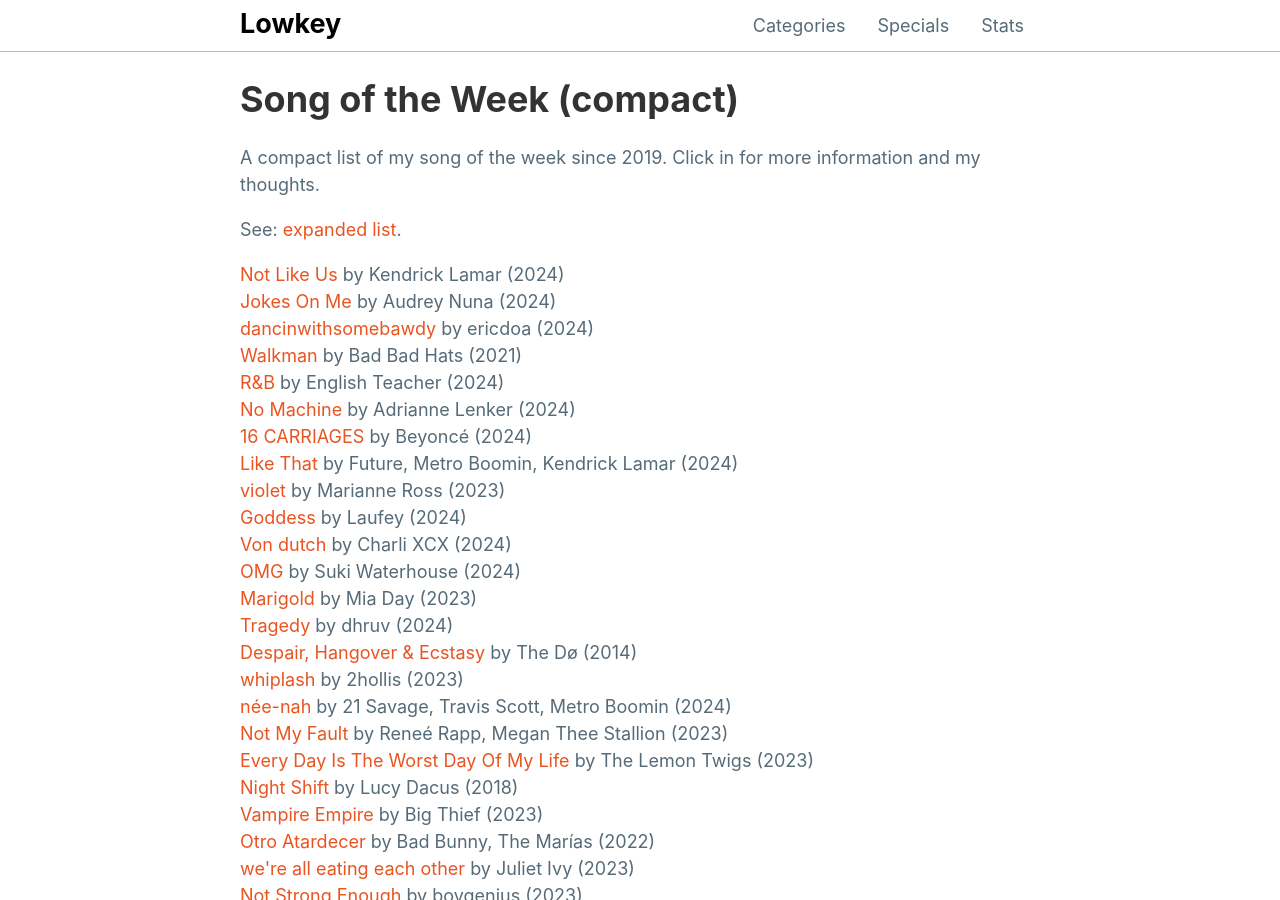
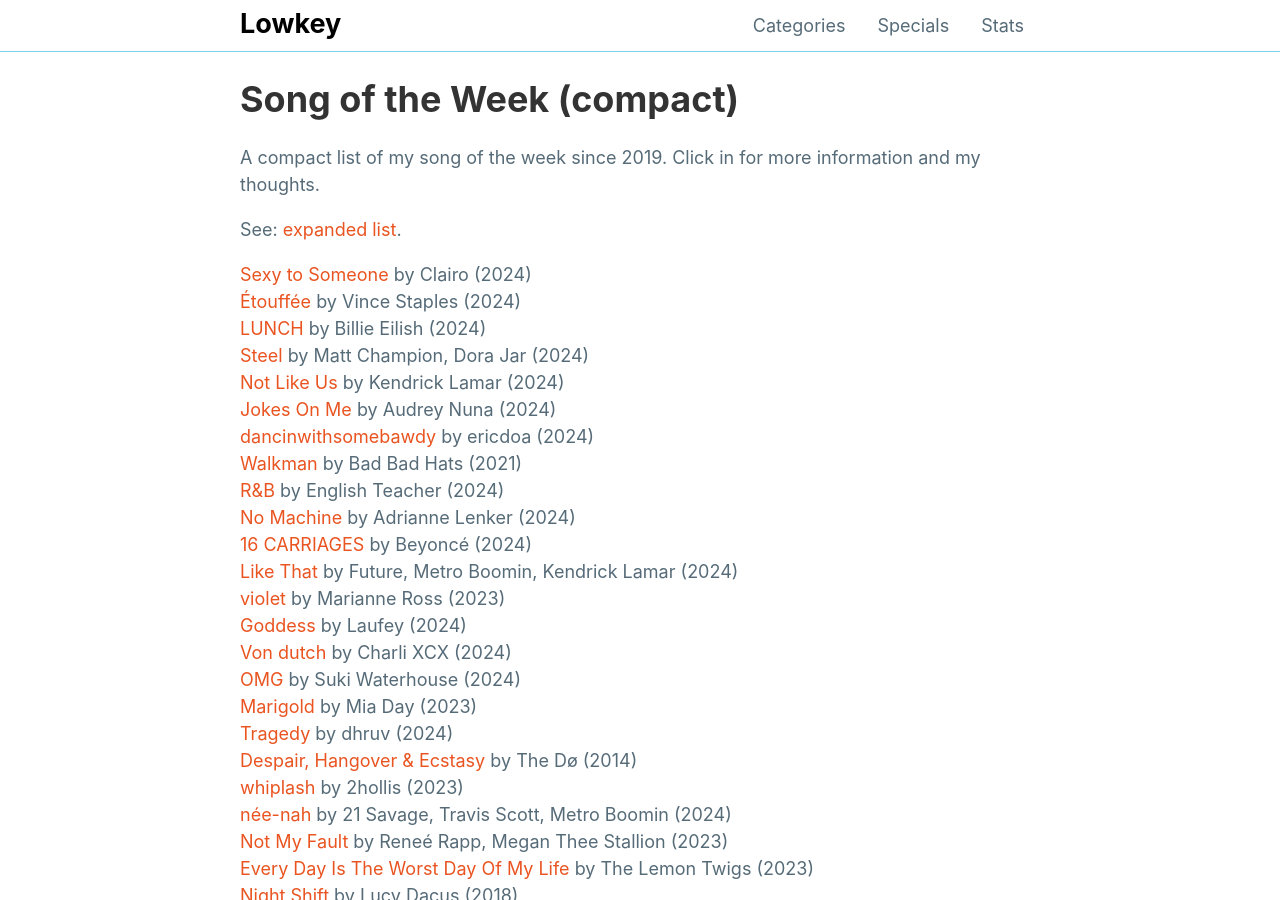
Before and after one commit to mattxwang/lowkey, a Jekyll site: the page built from stats/sotw-compact.html, in a window 1280 px wide and 900 px high. Built offline with Jekyll 4.4.1, drawn with Linux system fonts in a browser that asks for light colours; some of the changed lines change nothing that is shown.

Commit message:
Last month!

```diff
--- a/_data/sotw.yml
+++ b/_data/sotw.yml
@@ -3109,3 +3109,44 @@
   genre: "rap"
   year: 2024
   blurb: Absolutely devastating; I can't believe I'm here for this pop culture moment. So many thoughts, but I'll omit them for now.
+week282:
+  week: "Week 282: May 10th - May 16th"
+  title: "Steel"
+  artists:
+  - "Matt Champion"
+  - "Dora Jar"
+  album: "Mika's Laundry"
+  album_art: "mikas-laundry.jpeg"
+  genre: "alt pop"
+  year: 2024
+  blurb: Out of left field, but probably my favourite post-BROCKHAMPTON album from the boys so far!
+week283:
+  week: "Week 283: May 17th - May 23rd"
+  title: "LUNCH"
+  artists:
+  - "Billie Eilish"
+  album: "HIT ME HARD AND SOFT"
+  album_art: "hit-me-hard-and-soft.jpeg"
+  genre: "pop"
+  year: 2024
+  blurb: Surprise bop? Hard and soft?
+week284:
+  week: "Week 284: May 24th - May 30th"
+  title: "Étouffée"
+  artists:
+  - "Vince Staples"
+  album: "Dark Times"
+  album_art: "dark-times.jpeg"
+  genre: "rap"
+  year: 2024
+  blurb: Vince yet again is in his pocket - buttery smooth flows and laid-back beats with his own flavour of social commentary.
+week285:
+  week: "Week 285: May 31st - June 6th"
+  title: "Sexy to Someone"
+  artists:
+  - "Clairo"
+  album: "Sexy to Someone"
+  album_art: "sexy-to-someone.jpg"
+  genre: "alt pop"
+  year: 2024
+  blurb: Me too, Clairo, me too.
```
Also changed, not shown: img/albums/dark-times.jpeg (added), img/albums/hit-me-hard-and-soft.jpeg (added), img/albums/mikas-laundry.jpeg (added), img/albums/sexy-to-someone.jpg (added).
